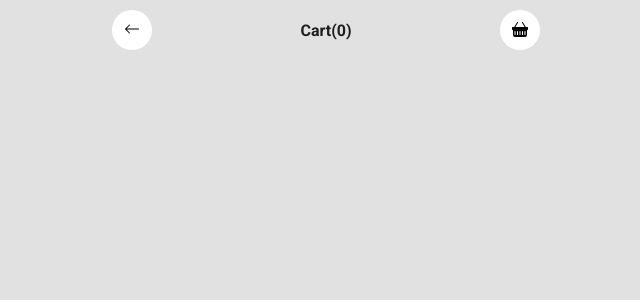
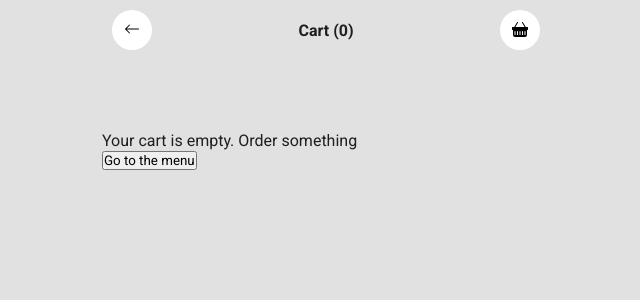
Before and after one commit to khalilovmusa/Menu_project, a React (Vite) app: page /cart in a window 1280 px wide. Shown: the top 300 px of the page, without its empty margins (314-954 px from the left). Built offline with nearby package versions, Linux system fonts and the light colour scheme.

Commit message:
Place Order btn add

```diff
--- a/src/components/molecules/MenuCart/MenuCart.module.css
+++ b/src/components/molecules/MenuCart/MenuCart.module.css
@@ -3,10 +3,13 @@
   position: absolute;
   top: 0;
   color: #1e1e1e;
+  justify-content: center;
 }
 
 .list_wrapper {
   list-style: none;
+  margin-bottom: 20%;
+  padding: 10px;
 }
 
 .list_item {
@@ -25,7 +28,7 @@
 }
 
 .item_info_container {
-  width: 70%;
+  width: 85%;
   padding: 10px;
 }
 
@@ -67,6 +70,35 @@
   margin-left: 5px;
 }
 
+/* Start of the Stats component styles */
+
+.order_stats_container {
+  position: absolute;
+  bottom: 0;
+  right: 0;
+  left: 0;
+}
+
+.order_stats_container div span {
+  display: flex;
+  justify-content: space-between;
+}
+
+.order_btn {
+  border: none;
+  border-radius: 20px;
+  fill: #fff;
+  padding: 10px;
+
+  background: #9370DB;
+  color: #fff;
+  cursor: pointer;
+
+  width: 100%;
+}
+
+/* End of the Stats component styles */
+
 @media (max-width: 900px){
   .main {
     width: 90%;
--- a/src/components/molecules/MenuCart/MenuCart.tsx
+++ b/src/components/molecules/MenuCart/MenuCart.tsx
@@ -21,7 +21,7 @@ const MenuCart = (): React.JSX.Element => {
    return (
       <div className={styles.main}>
          <MenuHeader
-            headerText={`Cart(${totalQuantity})`}
+            headerText={`Cart (${totalQuantity})`}
             totalPrice={totalPrice}
          />
          <ul className={styles.list_wrapper}>
@@ -96,6 +96,30 @@ const MenuCart = (): React.JSX.Element => {
                   </li>
                )
             })}
+            <div className={styles.order_stats_container}>
+               {totalQuantity > 0 ? (
+                  <>
+                     <div>
+                        <span>
+                           <p>Order:</p>
+                           <p>$ {totalPrice.toFixed(2)}</p>
+                        </span>
+                        <span>
+                           <p>Service fee(20%):</p>
+                           <p>$ {((totalPrice * 20) / 100).toFixed(2)}</p>
+                        </span>
+                     </div>
+                     <button className={styles.order_btn}>
+                        Place Order
+                     </button>{' '}
+                  </>
+               ) : (
+                  <>
+                     <p>Your cart is empty. Order something</p>
+                     <button>Go to the menu</button>
+                  </>
+               )}
+            </div>
          </ul>
       </div>
    )
--- a/src/components/molecules/MenuHeader/MenuHeader.module.css
+++ b/src/components/molecules/MenuHeader/MenuHeader.module.css
@@ -67,7 +67,6 @@
 
   border: none;
   border-radius: 20px;
-  fill: #fff;
   padding: 0 5px;
 }
 
```
